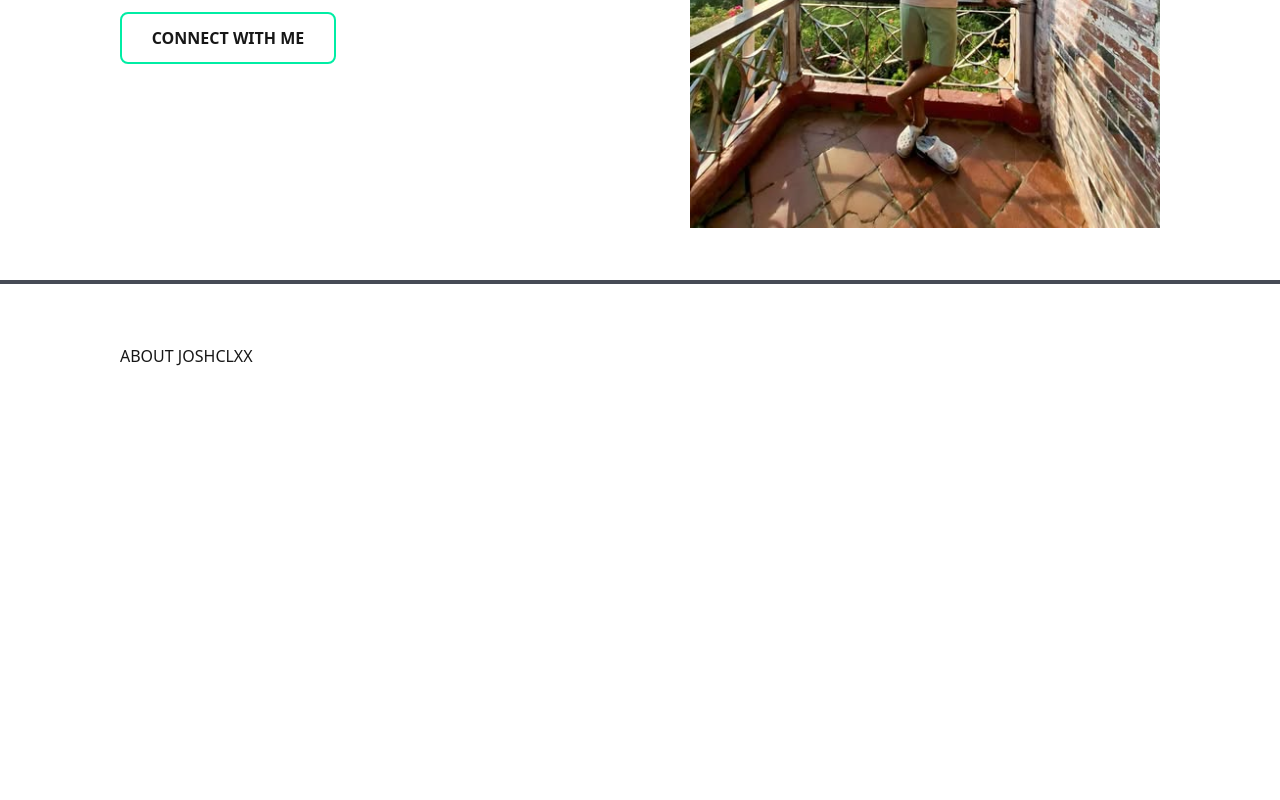
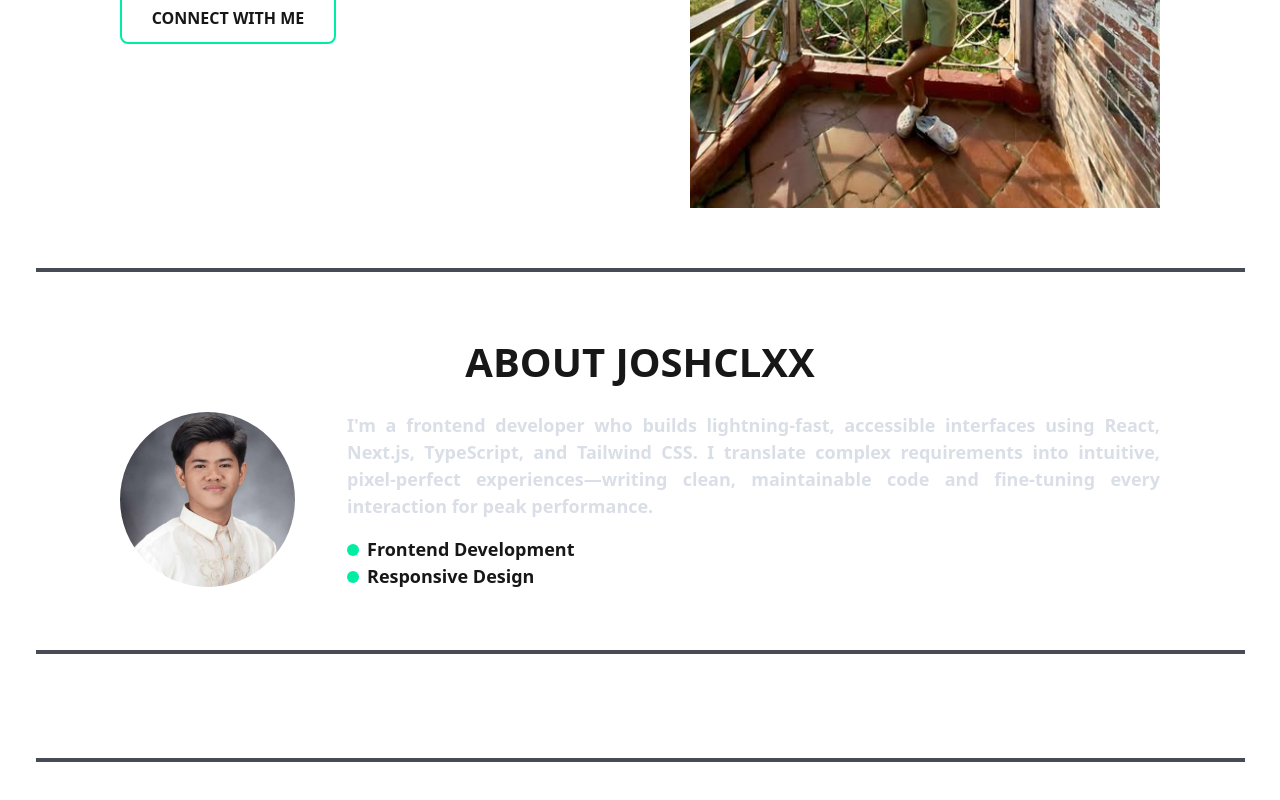
Before and after one commit to Joshclxx/Portfolio, a Next.js app: page / in a window 1280 px wide. Shown: the part 486-1286 px from the top of the page. Before the commit the page ends 854 px from the top, so only its background shows below. Built offline with nearby package versions, Linux system fonts and the light colour scheme.

Commit message:
Updated About Component

```diff
--- a/src/app/page.tsx
+++ b/src/app/page.tsx
@@ -1,15 +1,29 @@
 import React from "react";
 import Hero from "@/components/Hero";
 import About from "@/components/About";
+import Project from "@/components/Project";
+import Connect from "@/components/Connect";
 
 export default function Home() {
   return (
     <div className="flex flex-col items-center w-full">
       <Hero />
-      <div className="w-full max-w-[1440px] py-[52px]">
-        <div className="h-[4px] w-full bg-tertiary/80" />
+
+      <div className="w-full flex justify-center py-[52px]">
+        <div className="h-[4px] w-full max-w-[1209px] bg-tertiary/80" />
       </div>
+
       <About />
+      <div className="w-full flex justify-center py-[52px]">
+        <div className="h-[4px] w-full max-w-[1209px] bg-tertiary/80" />
+      </div>
+
+      <Project />
+      <div className="w-full flex justify-center py-[52px]">
+        <div className="h-[4px] w-full max-w-[1209px] bg-tertiary/80" />
+      </div>
+
+      <Connect />
     </div>
   );
 }
--- a/src/components/About.tsx
+++ b/src/components/About.tsx
@@ -1,12 +1,42 @@
 import React from "react";
 import SectionContainer from "./SectionContainer";
+import Image from "next/image";
 
 const About = () => {
   return (
-    <SectionContainer background="w-full max-w-[1440px] mx-auto mt-2">
-      <div className="px-[120px] pb-0">
+    <SectionContainer background="w-full max-w-[1440px] mx-auto mt-2 mb-2">
+      <div className="px-4 md:px-8 lg:px-[120px] pb-0">
         <div>
-          <p>ABOUT JOSHCLXX</p>
+          <p className="text-[24px] md:text-[12px] lg:text-[40px] font-semibold text-center">
+            ABOUT JOSHCLXX
+          </p>
+        </div>
+        <div className="grid grid-cols-1 md:grid-cols-[175px_auto] gap-[52px] mt-5">
+          <div className="flex flex-col items-center">
+            <Image
+              src="/image/jshclxx.svg"
+              alt="Jshclxx"
+              width={175}
+              height={175}
+            />
+          </div>
+          <div className="flex flex-col">
+            <p className="font-semibold text-[18px] text-textPrimary text-justify">
+              I&apos;m a frontend developer who builds lightning‑fast,
+              accessible interfaces using React, Next.js, TypeScript, and
+              Tailwind CSS. I translate complex requirements into intuitive,
+              pixel‑perfect experiences—writing clean, maintainable code and
+              fine‑tuning every interaction for peak performance.
+            </p>
+            <div className="flex items-center gap-2 mt-4">
+              <div className="h-[12px] w-[12px] rounded-full bg-link" />
+              <p className="font-semibold text-[18px]">Frontend Development</p>
+            </div>
+            <div className="flex items-center gap-2">
+              <div className="h-[12px] w-[12px] rounded-full bg-link" />
+              <p className="font-semibold text-[18px]">Responsive Design</p>
+            </div>
+          </div>
         </div>
       </div>
     </SectionContainer>
--- a/src/components/Hero.tsx
+++ b/src/components/Hero.tsx
@@ -4,7 +4,7 @@ import Image from "next/image";
 
 const Hero = () => {
   return (
-    <SectionContainer background="w-full max-w-[1440px] mx-auto mt-2">
+    <SectionContainer background="w-full max-w-[1440px] mx-auto mt-2 mb-2">
       <div className="px-4 md:px-8 lg:px-[120px] pb-0">
         <div className="grid grid-cols-1 md:grid-cols-2 gap-8 md:gap-[100px] items-center">
           <div className="flex flex-col items-start justify-center text-left gap-8">
--- a/src/components/Navbar.tsx
+++ b/src/components/Navbar.tsx
@@ -10,10 +10,9 @@ const Navbar = () => {
   const toggleMenu = () => setIsOpen((prev) => !prev);
 
   return (
-    <div className="px-4 md:px-8 lg:px-[120px] mt-5">
-      <nav className="w-full bg-tertiary shadow-md">
-        <div className="flex justify-between items-center px-4 md:px-8 lg:px-[120px] py-4">
-          {/* Logo */}
+    <nav className="w-full bg-tertiary shadow-md sticky top-0 z-50">
+      <div className="px-4 md:px-8 lg:px-[120px]">
+        <div className="flex justify-between items-center py-4">
           <div className="font-bold text-xl">JOSHCLXX</div>
 
           {/* Desktop Menu */}
@@ -40,7 +39,6 @@ const Navbar = () => {
                 xmlns="http://www.w3.org/2000/svg"
               >
                 {isOpen ? (
-                  // X (Close icon)
                   <path
                     strokeLinecap="round"
                     strokeLinejoin="round"
@@ -48,7 +46,6 @@ const Navbar = () => {
                     d="M6 18L18 6M6 6l12 12"
                   />
                 ) : (
-                  // Hamburger (Menu icon)
                   <path
                     strokeLinecap="round"
                     strokeLinejoin="round"
@@ -69,15 +66,15 @@ const Navbar = () => {
                 key={link.key}
                 href={link.href}
                 className="text-textPrimary hover:text-hover transition-colors"
-                onClick={() => setIsOpen(false)} // close menu on click
+                onClick={() => setIsOpen(false)}
               >
                 {link.label}
               </Link>
             ))}
           </div>
         )}
-      </nav>
-    </div>
+      </div>
+    </nav>
   );
 };
 
```
Also changed, not shown: public/image/jshclxx.svg (added).
